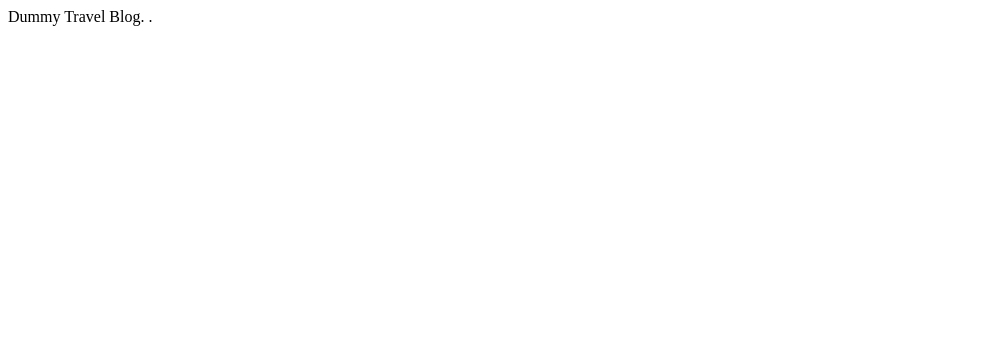
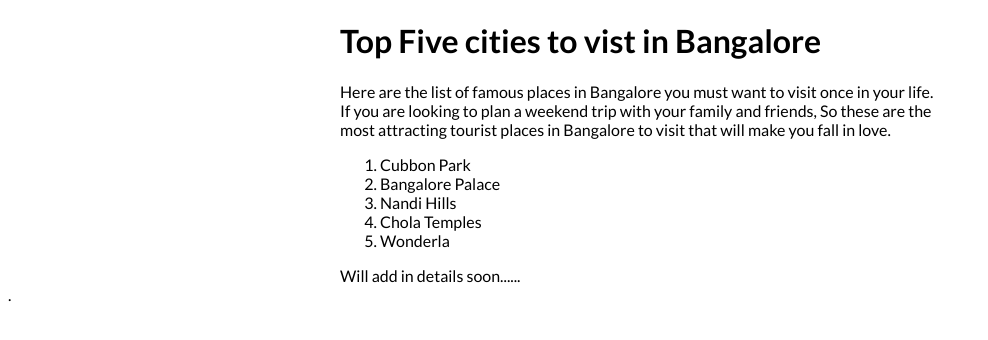
Before and after one commit to atuljaiss/My-Portfolio, a plain HTML site: page blog-travel.html in a window 1280 px wide. Shown: the whole page, without its empty margins (0-988 px from the left). Drawn offline with Linux system fonts and the light colour scheme.

Commit message:
docs travel blog content

```diff
--- a/blog-travel.html
+++ b/blog-travel.html
@@ -4,8 +4,21 @@
     <meta charset="UTF-8">
     <meta name="viewport" content="width=device-width, initial-scale=1.0">
     <title>Document</title>
+    <link href='styles.css'rel='stylesheet'></link>
 </head>
 <body>
-    Dummy Travel Blog.
+    <div class='center-containers'>
+    <h1>Top Five cities to vist in Bangalore </h1>
+
+<p>Here are the list of famous places in Bangalore you must want to visit once in your life. If you are looking to plan a weekend trip with your family and friends, So these are the most attracting tourist places in Bangalore to visit that will make you fall in love.</p>
+<ol>
+    <li>Cubbon Park</li>
+<li>Bangalore Palace</li>
+<li>Nandi Hills</li>
+<li>Chola Temples</li>
+<li>Wonderla</li>
+</ol>
+Will add in details soon......
+</div>
 </body>
 </html> .
```
